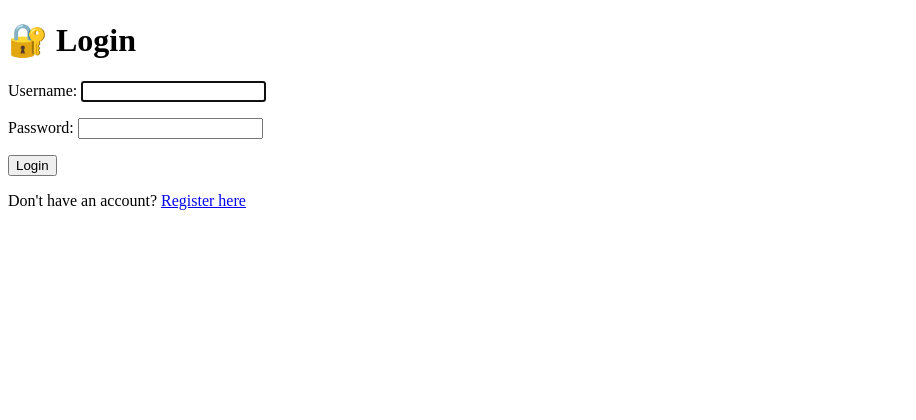
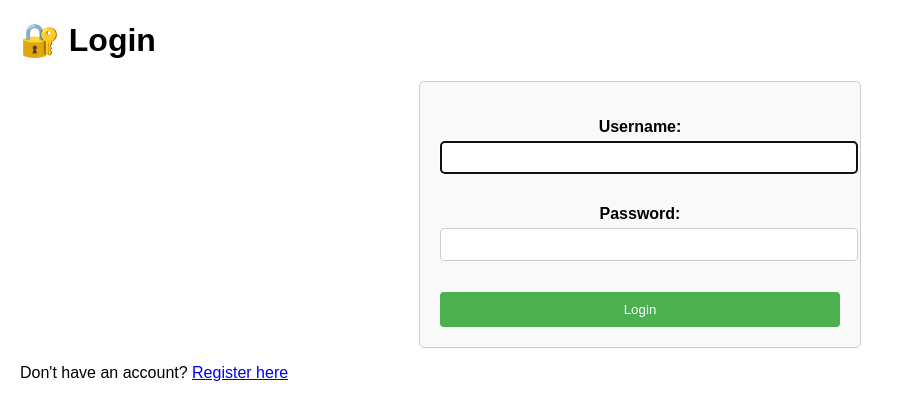
Before and after one commit to yonassolomon/taskmanager-django, a Django app: page /accounts/login/ in a window 1280 px wide. Shown: the top 420 px of the page, without its empty margins (0-916 px from the left). Run offline with Django 5.2, Linux system fonts and the light colour scheme.

Commit message:
adding logout on nav bar and fixing some issues about login and registration

```diff
--- a/taskmanager/accounts/templates/accounts/login.html
+++ b/taskmanager/accounts/templates/accounts/login.html
@@ -2,11 +2,65 @@
 <html>
 <head>
     <title>Login</title>
+<style>
+    body {
+        font-family: Arial, sans-serif;
+        margin: 20px;
+    }
+    .login-form {
+        max-width: 400px;
+        margin: 0 auto;
+        padding: 20px;
+        border: 1px solid #ccc;
+        border-radius: 5px;
+        background: #f9f9f9;
+    }
+    .login-form h1 {
+        text-align: center;
+        margin-bottom: 20px;
+    }
+    .login-form label {
+        display: block;
+        margin-bottom: 5px;
+        font-weight: bold;
+    }
+    .login-form input {
+        width: 100%;
+        padding: 8px;
+        margin-bottom: 15px;
+        border: 1px solid #ccc;
+        border-radius: 4px;
+    }
+    .login-form button {
+        width: 100%;
+        padding: 10px;
+        background: #4CAF50;
+        color: white;
+        border: none;
+        border-radius: 4px;
+        cursor: pointer;
+    }
+    .login-form button:hover {
+        background: #45a049;
+    }
+    .login-form p {
+        text-align: center;
+    }
+    .login-form a {
+        color: #4CAF50;
+        text-decoration: none;
+    }
+    .login-form a:hover {
+        text-decoration: underline;
+    }
+</style>
 </head>
+
 <body>
+
     <h1>🔐 Login</h1>
 
-    <form method="POST">
+    <form method="POST" class="login-form">
         {% csrf_token %}
         {{ form.as_p }}
         <button type="submit">Login</button>
--- a/taskmanager/accounts/urls.py
+++ b/taskmanager/accounts/urls.py
@@ -4,8 +4,8 @@ from . import views
 
 urlpatterns = [
     # Login/Logout URLs
-    path('login/', auth_views.LoginView.as_view(template_name='accounts/login.html'), name='login'),
-    path('logout/', auth_views.LogoutView.as_view(), name='logout'),
+    path('login/', views.login_view, name='login'),
+    path('logout/', views.logout_view, name='logout'),
 
     # Registration
     path('register/', views.register, name='register'),
--- a/taskmanager/accounts/views.py
+++ b/taskmanager/accounts/views.py
@@ -1,7 +1,8 @@
 from django.shortcuts import render, redirect
-from django.contrib.auth.forms import UserCreationForm
-from django.contrib.auth import login
+from django.contrib.auth.forms import UserCreationForm,AuthenticationForm
+from django.contrib.auth import login,authenticate,logout
 from django.contrib import messages
+from django.contrib.auth.decorators import login_required
 
 def register(request):
     if request.method == 'POST':
@@ -9,8 +10,32 @@ def register(request):
         if form.is_valid():
             user = form.save()
             login(request, user)
-            messages.success(request, f'Welcome {user.username}!')
+            messages.success(request, f'Welcome {user.username}! Registration  Successful.')
             return redirect('task_list')
+        else:
+            messages.error(request,"please correct the error below.")
     else:
         form = UserCreationForm()
     return render(request, 'accounts/register.html', {'form': form})
+
+def login_view(request):
+    if request.method=='POST':
+        form=AuthenticationForm(request,data=request.POST)
+        if form.is_valid():
+            username=form.cleaned_data.get('username')
+            password=form.cleaned_data.get('password')
+            user=authenticate(username=username,password=password)
+            if user is not None:
+                login(request,user)
+                messages.success(request,f"wellcome back,{username}!")
+                return redirect('task_list')
+        else:
+                messages.error(request,"invalid username or password.")
+    else:
+            form=AuthenticationForm()
+    return render(request,'accounts/login.html',{'form':form})
+
+def logout_view(request):
+    logout(request)
+    messages.info(request,"you have been logged out.")
+    return redirect('login')
--- a/taskmanager/tasks/templates/tasks/task_list.html
+++ b/taskmanager/tasks/templates/tasks/task_list.html
@@ -38,8 +38,9 @@
     .filters a:hover {
         background: #a58c8c;
     }
-</style>
+    </style>
 <body>
+
     <h1>📋 My Tasks</h1>
 
     <a href="{% url 'task_create' %}">➕ New Task</a>
@@ -50,6 +51,7 @@
         <a href='{% url 'pending_task' %}'>pending tasks</a>
         <a href='{% url 'completed_task' %}'>completed tasks</a>
          <a href='{% url 'task_list' %}'>all tasks</a>
+         <a href='{% url 'logout' %}'>logout</a>
        </div>
         {% for task in tasks %}
         <div class="task">
@@ -62,6 +64,7 @@
         {% endfor %}
     {% else %}
         <p>No tasks yet. Create your first task!</p>
+        <a href='{% url 'logout'%}'>Logout</a>
     {% endif %}
     {% if tasks%}
       <p>Total tasks: {{ tasks|length }}</p>
```
Also changed, not shown: taskmanager/accounts/templates/accounts/register.html (+54 -1 lines).
